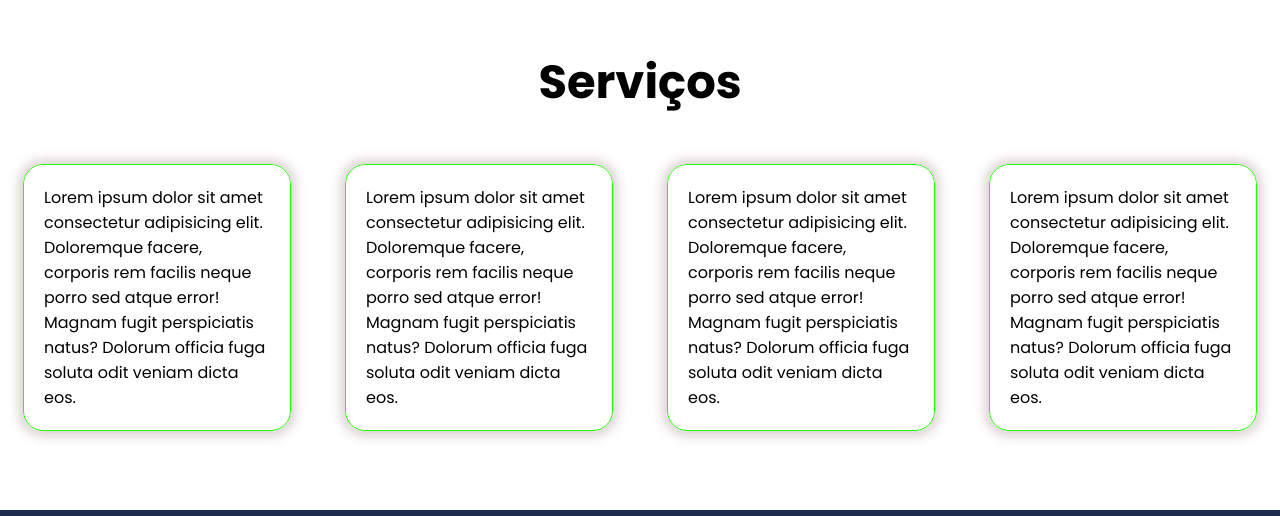
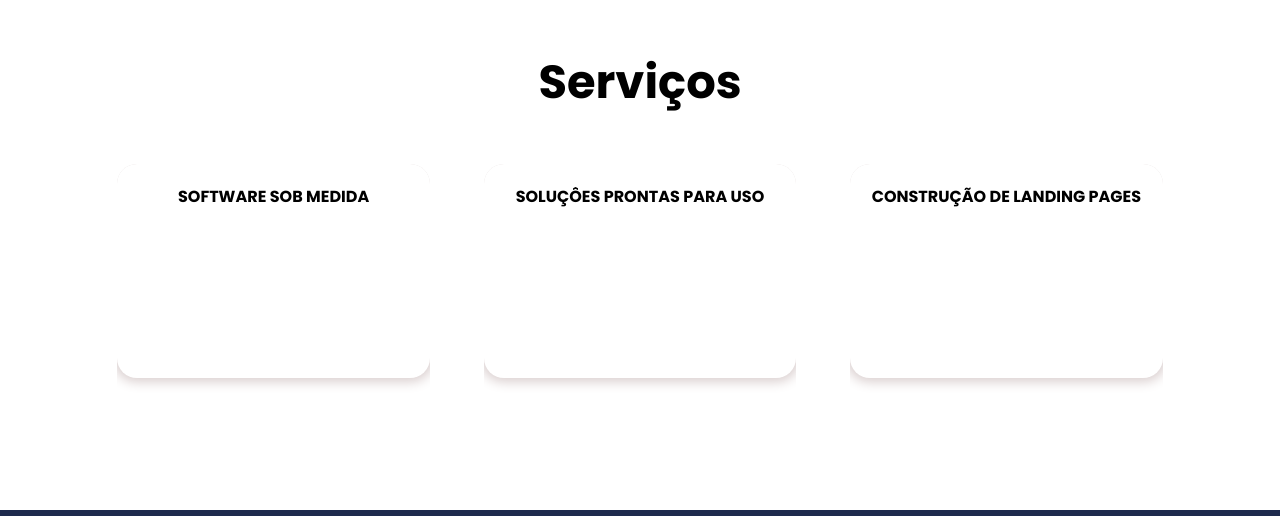
Before and after one commit to dhLra/mars-institucional, a plain HTML site: page index.html in a window 1280 px wide. Shown: the part 1052-1568 px from the top of the page. Drawn offline with nearby package versions, Linux system fonts and the light colour scheme.

Commit message:
service copys

```diff
--- a/index.html
+++ b/index.html
@@ -87,47 +87,51 @@
 
                 <div class="dish">
                     <div class="dish-front">
-                        <p>Lorem ipsum dolor sit amet consectetur adipisicing elit. Doloremque facere, corporis rem facilis
-                            neque porro sed atque error! Magnam fugit perspiciatis natus? Dolorum officia fuga soluta odit
+                        <p><strong>SOFTWARE SOB MEDIDA</strong></p>
+                    </div>
+                    <div class="dish-back">
+                        <p>Software sob medida é desenvolvido especificamente para atender às necessidades exclusivas
+                            de uma empresa ou usuário, oferecendo soluções personalizadas e adaptadas às suas operações
+                            ou requisitos específicos.</p>
+                    </div>
+                </div>
+
+                <div class="dish">
+                    <div class="dish-front">
+                        <p><strong>SOLUÇÔES PRONTAS PARA USO</strong></p>
+                    </div>
+                    <div class="dish-back">
+                        <p>Software pré-configurado é uma solução pronta para uso, projetada para implementação
+                            imediata, com pouca ou nenhuma personalização adicional. Ideal para economizar tempo e
+                            recursos, acelerando a implementação e colhendo benefícios rapidamente.</p>
+                    </div>
+                </div>
+
+                <div class="dish">
+                    <div class="dish-front">
+                        <p><strong>CONSTRUÇÃO DE LANDING PAGES</strong></p>
+                    </div>
+                    <div class="dish-back">
+                        <p>Landing pages são páginas da web otimizadas para converter visitantes em leads ou clientes,
+                            com um objetivo específico, como capturar informações de contato ou promover
+                            produtos/serviços. Elas contêm elementos como formulários de contato, chamadas para ação
+                            (CTAs) e informações relevantes sobre o produto ou serviço oferecido, projetados para
+                            maximizar a conversão.</p>
+                    </div>
+                </div>
+
+                <!-- <div class="dish">
+                    <div class="dish-front">
+                        <p>Lorem ipsum dolor sit amet consectetur adipisicing elit. Doloremque facere, corporis rem
+                            facilis
+                            neque porro sed atque error! Magnam fugit perspiciatis natus? Dolorum officia fuga soluta
+                            odit
                             veniam dicta eos.</p>
                     </div>
                     <div class="dish-back">
                         <p>Bem vindo meu amigo</p>
                     </div>
-                </div>
-
-                <div class="dish">
-                    <div class="dish-front">
-                        <p>Lorem ipsum dolor sit amet consectetur adipisicing elit. Doloremque facere, corporis rem facilis
-                            neque porro sed atque error! Magnam fugit perspiciatis natus? Dolorum officia fuga soluta odit
-                            veniam dicta eos.</p>
-                    </div>
-                    <div class="dish-back">
-                        <p>Bem vindo meu amigo</p>
-                    </div>
-                </div>
-
-                <div class="dish">
-                    <div class="dish-front">
-                        <p>Lorem ipsum dolor sit amet consectetur adipisicing elit. Doloremque facere, corporis rem facilis
-                            neque porro sed atque error! Magnam fugit perspiciatis natus? Dolorum officia fuga soluta odit
-                            veniam dicta eos.</p>
-                    </div>
-                    <div class="dish-back">
-                        <p>Bem vindo meu amigo</p>
-                    </div>
-                </div>
-
-                <div class="dish">
-                    <div class="dish-front">
-                        <p>Lorem ipsum dolor sit amet consectetur adipisicing elit. Doloremque facere, corporis rem facilis
-                            neque porro sed atque error! Magnam fugit perspiciatis natus? Dolorum officia fuga soluta odit
-                            veniam dicta eos.</p>
-                    </div>
-                    <div class="dish-back">
-                        <p>Bem vindo meu amigo</p>
-                    </div>
-                </div>
+                </div> -->
             </div>
         </section>
 
--- a/src/styles/header.css
+++ b/src/styles/header.css
@@ -53,6 +53,12 @@ header {
         display: none;
     }
 
+    #navbar{
+        display: flex;
+        justify-content: center;
+        align-items: center;
+    }
+
     #mobile_btn {
         display: block;
         border: none;
--- a/src/styles/menu.css
+++ b/src/styles/menu.css
@@ -13,7 +13,7 @@
     gap: 24px;
     margin-top: 32px;
     padding-bottom: 50px;
-   /*  border: solid blue 1px; */
+    /*  border: solid blue 1px; */
 }
 
 .dish {
@@ -25,7 +25,7 @@
     border-radius: 20px;
     gap: 18px;
     padding: 134px;
-    box-shadow: 0px 0px 12px 4px #dacfcf;
+    /*box-shadow: 0px 0px 12px 4px #dacfcf;*/
     position: relative;
     overflow: hidden;
     margin-inline: 15px;
@@ -33,8 +33,9 @@
 }
 
 .dish-front,
-.dish-back{
+.dish-back {
     width: 100%;
+    height: 80%;
     padding: 20px;
     border-radius: 20px;
     box-shadow: 0px 0px 12px 4px #dacfcf;
@@ -48,7 +49,7 @@
 .dish-front {
     z-index: 2;
     transform: rotateY(0deg);
-    border: solid rgb(30, 255, 0) 1px;
+
 
 }
 
@@ -57,7 +58,7 @@
     align-items: center;
     justify-content: center;
     transform: rotateY(180deg);
-    border: solid red 1px;
+
 }
 
 .dish:hover .dish-front {
```
